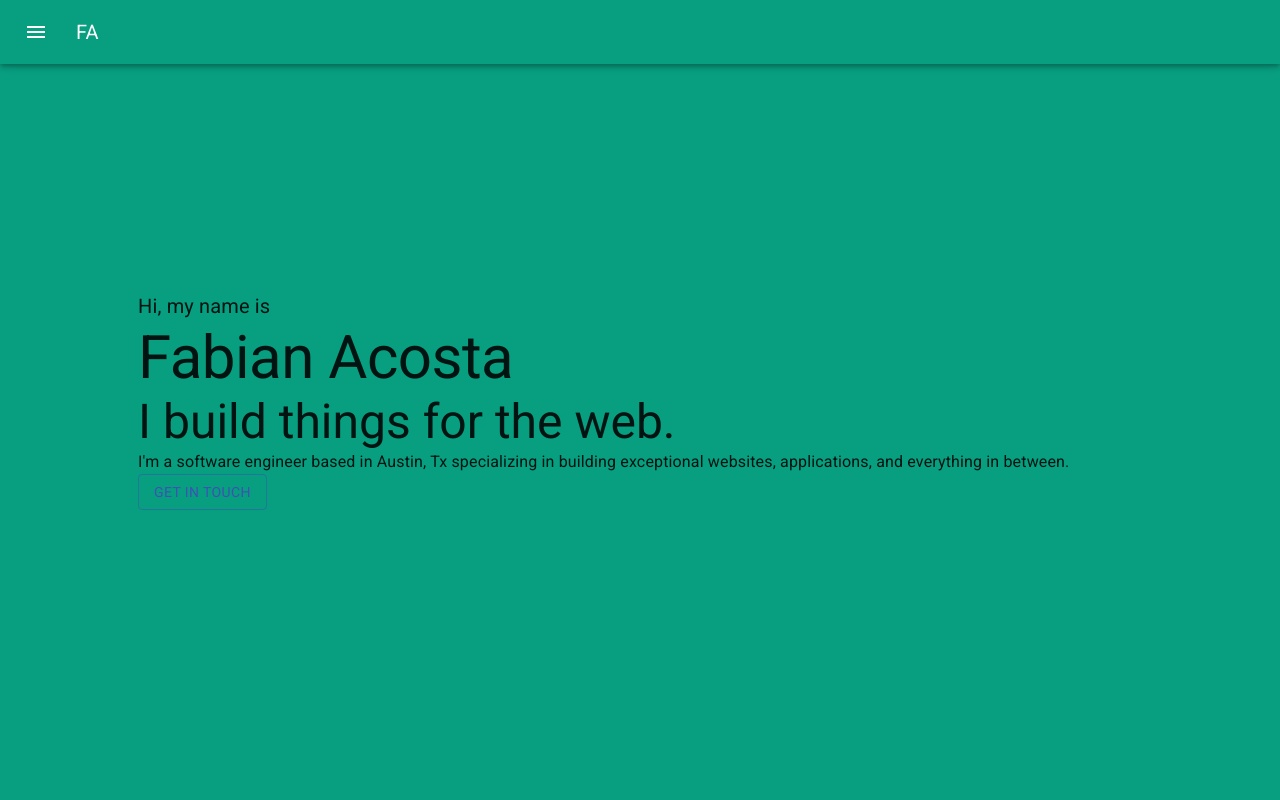
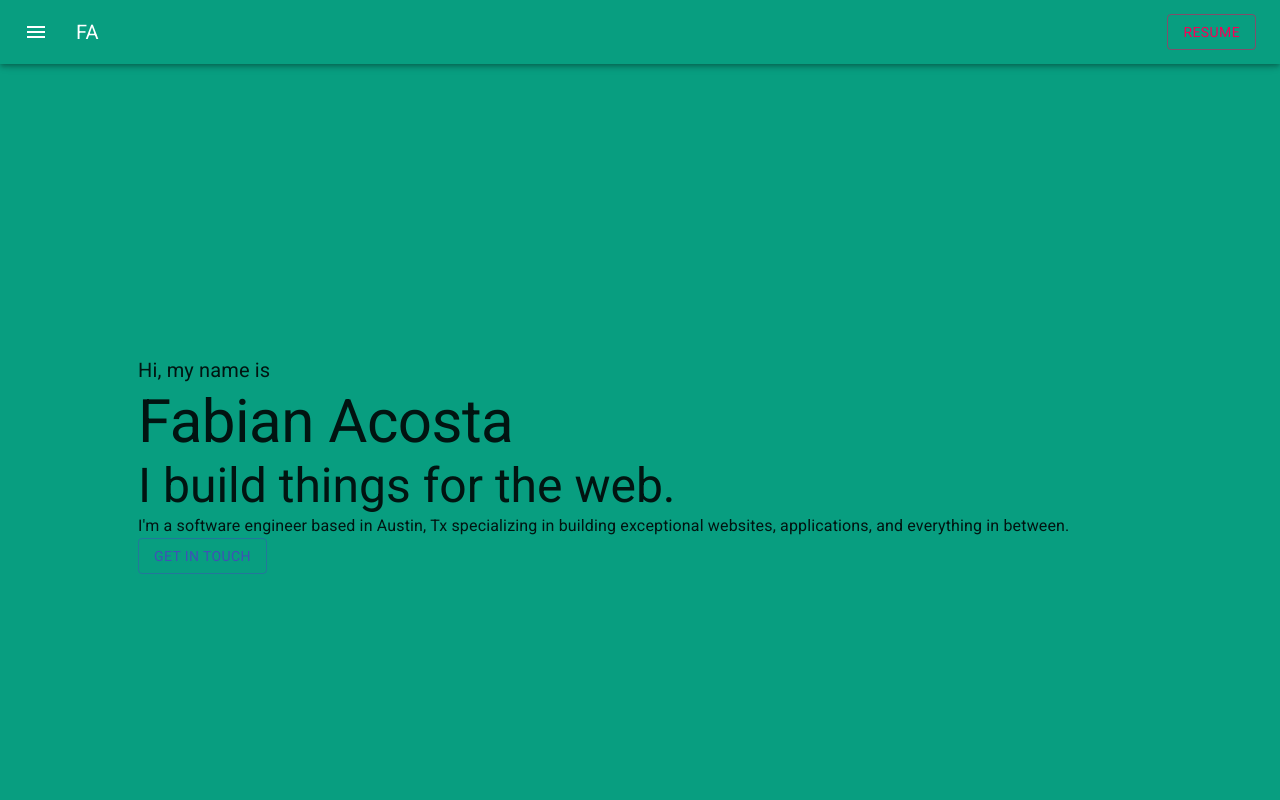
Before and after one commit to acostahf/new-portfolio, a React (Create React App) app: page / in a window 1280 px wide. Shown: the top 800 px of the page. Built offline with nearby package versions, Linux system fonts and the light colour scheme.

Commit message:
redid the appbar

```diff
--- a/src/components/Experience.jsx
+++ b/src/components/Experience.jsx
@@ -1,5 +1,5 @@
 import React from "react";
-import { Box, Card, Container, Typography, Tabs, Tab } from "@material-ui/core";
+import { Box, Container, Typography, Tabs, Tab } from "@material-ui/core";
 import { makeStyles } from "@material-ui/core/styles";
 import PropTypes from "prop-types";
 
--- a/src/components/NavBar.jsx
+++ b/src/components/NavBar.jsx
@@ -1,18 +1,32 @@
 import React from "react";
 import { makeStyles } from "@material-ui/core/styles";
-import AppBar from "@material-ui/core/AppBar";
-import Toolbar from "@material-ui/core/Toolbar";
-import Typography from "@material-ui/core/Typography";
-// import Button from "@material-ui/core/Button";
-import IconButton from "@material-ui/core/IconButton";
 import MenuIcon from "@material-ui/icons/Menu";
+import {
+  Button,
+  IconButton,
+  Slide,
+  useScrollTrigger,
+  CssBaseline,
+  Typography,
+  Toolbar,
+  AppBar,
+  Link,
+} from "@material-ui/core";
 
+function HideOnScroll(props) {
+  const { children } = props;
+
+  const trigger = useScrollTrigger();
+
+  return (
+    <Slide appear={false} direction="down" in={!trigger}>
+      {children}
+    </Slide>
+  );
+}
 const useStyles = makeStyles((theme) => ({
   root: {
     flexGrow: 1,
-  },
-  appbar: {
-    background: "none",
   },
   menuButton: {
     marginRight: theme.spacing(2),
@@ -20,13 +34,18 @@ const useStyles = makeStyles((theme) => ({
   title: {
     flexGrow: 1,
   },
+  appbar: {
+    backgroundColor: "#089e80",
+  },
 }));
 
-export default function NavBar() {
+export default function HideAppBar(props) {
   const classes = useStyles();
 
   return (
-    <div className={classes.root}>
+    <div className="classes.root">
+      <CssBaseline />
+      <HideOnScroll {...props}>
         <AppBar className={classes.appbar}>
           <Toolbar>
             <IconButton
@@ -40,8 +59,14 @@ export default function NavBar() {
             <Typography variant="h6" className={classes.title}>
               FA
             </Typography>
+
+            <Button variant="outlined" color="secondary">
+              Resume
+            </Button>
           </Toolbar>
         </AppBar>
+      </HideOnScroll>
+      <Toolbar />
     </div>
   );
 }
```
Also changed, not shown: 1 other file (tests, documents, lock files or other folders). Lines whose indentation alone changed are shown as unchanged.
